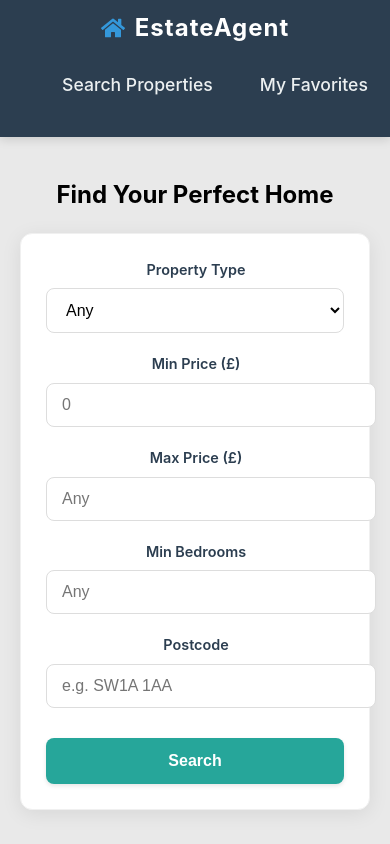
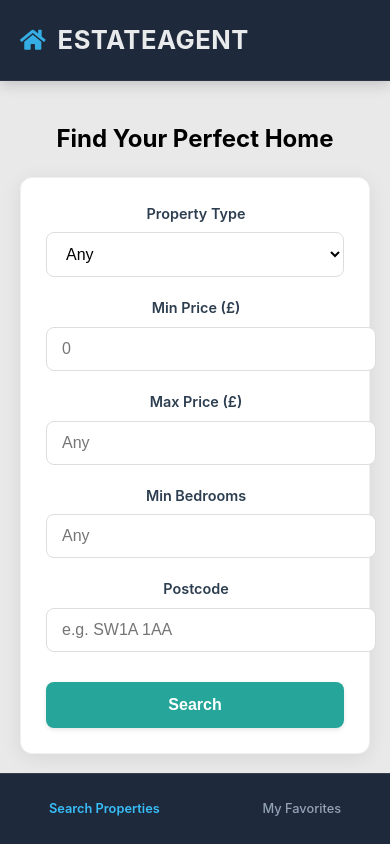
Before and after one commit to Alwis777/estate-agent-app., a React (Vite) app: page / in a window 390 px wide. Shown: the top 844 px of the page. Built offline with nearby package versions, Linux system fonts and the light colour scheme.

Commit message:
Update Navbar styles and functionality: enhance layout, improve responsiveness, and update favorites link behavior

```diff
--- a/src/components/Navbar.css
+++ b/src/components/Navbar.css
@@ -1,21 +1,22 @@
 .navbar {
-    background-color: #2c3e50;
-    height:80px;
+    background: #1e293b;
+    height: 80px;
     display:flex;
     justify-content:center;
     align-items:center;
-    font-size:1.1rem;
+    font: size 1.05rem;
     position:sticky;
     top:0;
     z-index: 999;
-    box-shadow: 0 2px 10px rgba(0,0,0,0.15);
+    box-shadow: 0 2px 15px rgba(0, 0, 0, 0.2);
+  border-bottom: 1px solid rgba(255, 255, 255, 0.05);
 }
 
 .navbar-container{
     display: flex;
     justify-content: space-between;
     align-items: center;
-    height: 80px;
+    height: 9%;
     width: 100%;
     max-width: 1200px;
     padding: 0 20px;
@@ -25,18 +26,27 @@
     display:flex;
     align-items:center;
     text-decoration:none;
-    font-size:1.8rem;
-    font-weight:bold;
-    letter-spacing: 1px;
+    font-size:1.6rem;
+    font-weight:700;
+    letter-spacing: 0.5px;
+    opacity: 0.9;
+    text-transform: uppercase;
+}
+.navbar-logo:hover {
+  opacity: 1;
+}
+.logo-text{
+    color: white;
 }
 .logo-icon{
-    margin-right: 10px;
-    color:#3498db;
-    transition: transform 0.6s ease-in-out;
+    margin-right: 12px;
+    color:#38bdf8;
+    font-size:1.6rem;
+    transition: transform 0.8s ease-in-out;
 }
 
 .navbar-logo:hover .logo-icon{
-    transform:rotate(360deg);
+    transform:rotateY(180deg);
 }
 
 /*Menu Links*/
@@ -44,74 +54,90 @@
 .nav-menu{
     display:flex;
     list-style:none;
-    gap:30px;
+    gap:40px;
     align-items: center;
+    margin:0;
+    gap: 5px;
 }
-
+.nav-item {
+  display: flex;
+  align-items: center;
+}
+.nav-item:not(:last-child)::after {
+  content: '';
+  display: block;
+  width: 1px;
+  height: 20px;
+  background-color: rgba(255, 255, 255, 0.2);
+  margin: 0 15px;
+}
 .nav-links{
-    color:#ecf0f1;
-    text-decoration:none;
-    font-weight:500;
-    padding:10px 15px;
-    border-radius:30px;
-    transition: all 0.3 ease;
-    display:flex;
-    align-items:center;
-    gap:8px;
-    border: 1px solid transparent;
+    text-decoration: none;
+    color: #94a3b8;
+    font-weight: 500;
+    padding: 10px 20px;
+    border-radius: 8px;
+    display: flex;
+    align-items: center;
+    gap: 8px;
+    transition: call 0.3s ease;
 }
 
 .nav-links:hover{
-    background-color:#34495e ;
-    color: #3498db;
-    border:1px solid #3498db;
-    transform: translateY(-2px);
-
+    color:#fff;
+    background-color:rgba(255, 255, 255, 0.08) ;
+    backdrop-filter: blur(5px);
 }
 
 .nav-links.active {
-  background-color: #3498db;
-  color: white;
+  color: #38bdf8;
+  background-color: rgba(56, 189, 248, 0.1);
+  font-weight: 600;
 }
 
 /*Favorite Badge*/
 
 .fav-badge{
-    background-color:#e74c3c;
-    color:white;
-    font-size:0.75rem;
+   background: #ef4444;
+    color: white;
+    font-size: 0.7rem;
     font-weight: bold;
-    min-width: 22px;
-    height:22px;
-    padding:0 6px;
-    display:flex;
+    min-width: 18px;
+    height: 18px;
+    display: flex;
     align-items: center;
     justify-content: center;
-    border-radius: 12px;
-    margin-left:5px;
-    box-shadow:0 2px 5px rgba(0,0,0,0.2) ;
+    border-radius: 50%;
+    margin-left: 8px;
+
 }
 
 /* Responsiveness */
 @media screen and (max-width: 768px){
-    .navbar-container{
-        flex-direction:column;
-        padding:10px;
-        height:auto;
-    }
-    .navbar{
-        height:auto;
-    }
 
     .nav-menu{
-        margin-top:15px;
-        width:100%;
-        justify-content: center;
-        gap:15px;
-        flex-wrap:wrap;
+       position: fixed;
+        bottom: 0;
+        left: 0;
+        width: 100%;
+        height: 70px;
+        background: #1e293b;
+        justify-content: space-around;
+        border-top: 1px solid rgba(255,255,255,0.1);
+        padding: 0;
+        z-index: 1000;
+  }
+    .nav-item:not(:last-child)::after {
+    display: none;
+  }
+
+    .nav-links{
+      flex-direction: column;
+        font-size: 0.8rem;
+        gap: 4px;
+        background-color: transparent !important;
+  }
+   .nav-links.active {
+     color: #38bdf8;
     }
-
-    .navbar-logo{
-        font-size:1.5rem;
     }
-}
--- a/src/components/Navbar.jsx
+++ b/src/components/Navbar.jsx
@@ -13,12 +13,16 @@ function Navbar({favoritesCount = 0}){
                 </Link>
                 <ul className="nav-menu">
                     <li className="nav-item">
-                        <Link to="/" className="nav-links">
+                        <Link
+                            to="/"
+                            className={`nav-links ${location.pathname === '/' ? 'active' : ''}`}
+                        >
                             Search Properties
                         </Link>
                     </li>
                     <li className="nav-item">
-                        <Link to="/favorites" className="nav-links favorites-link">
+
+                        <Link to="/favorites" className={`nav-links favorites-link ${location.pathname === '/favorites' ? 'active' : ''}`}>
                             My Favorites
                             {favoritesCount > 0 && (
                                 <span className="fav-badge">{favoritesCount}</span>
```
